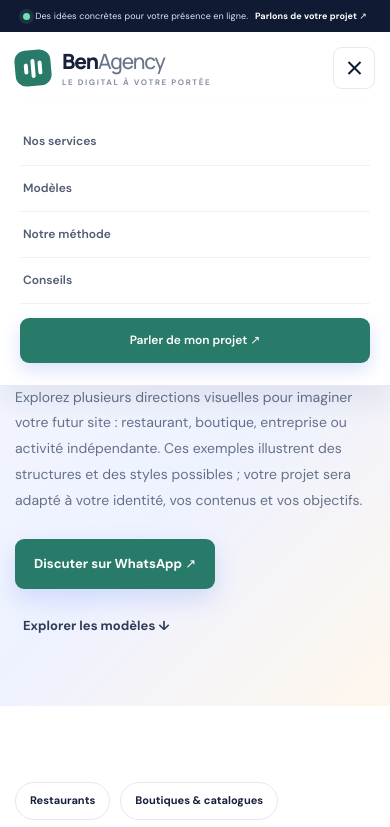
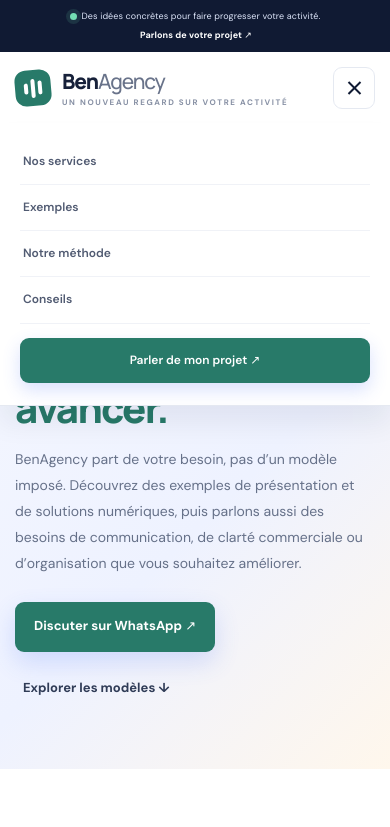
Before and after one commit to e7470701-ops/BenAgency, a plain HTML site: page modeles.html in a window 390 px wide. Both pictures are taken after a click on the button "Ouvrir le menu". Shown: the top 827 px of the page. Drawn offline with Linux system fonts and the light colour scheme.

Commit message:
Audit BenAgency : alignement de la vision
Clarifier le positionnement, les services et les éléments de confiance du site.

```diff
--- a/modeles.html
+++ b/modeles.html
@@ -2,24 +2,24 @@
 <html lang="fr">
 <head>
 <meta charset="utf-8"><meta name="viewport" content="width=device-width, initial-scale=1"><meta name="theme-color" content="#101a33">
-<meta name="description" content="Découvrez les modèles de sites BenAgency pour restaurants, boutiques, entreprises et professionnels au Bénin. Chaque site est personnalisé selon votre activité.">
-<title>Modèles de sites web | BenAgency</title>
+<meta name="description" content="Découvrez des exemples BenAgency : communication, présentation d’activité et outils numériques adaptés aux besoins des entreprises.">
+<title>Exemples de solutions | BenAgency</title>
 <link rel="preconnect" href="https://fonts.googleapis.com"><link rel="preconnect" href="https://fonts.gstatic.com" crossorigin>
 <link href="https://fonts.googleapis.com/css2?family=DM+Sans:wght@400;500;600;700&family=Manrope:wght@400;500;600;700;800&display=swap" rel="stylesheet">
 <link rel="stylesheet" href="styles.css"><script src="script.js" defer></script>
 </head>
 <body>
 <a class="skip-link" href="#contenu">Aller au contenu</a>
-<div class="announcement"><span class="announcement-dot"></span> Des idées concrètes pour votre présence en ligne. <a href="index.html#contact">Parlons de votre projet ↗</a></div>
+<div class="announcement"><span class="announcement-dot"></span> Des idées concrètes pour faire progresser votre activité. <a href="index.html#contact">Parlons de votre projet ↗</a></div>
 <header class="site-header"><div class="container nav-wrap">
-<a class="brand" href="index.html" aria-label="BenAgency, accueil"><span class="brand-mark"><span></span><span></span><span></span></span><span>Ben<span class="brand-light">Agency</span><small>LE DIGITAL À VOTRE PORTÉE</small></span></a>
+<a class="brand" href="index.html" aria-label="BenAgency, accueil"><span class="brand-mark"><span></span><span></span><span></span></span><span>Ben<span class="brand-light">Agency</span><small>UN NOUVEAU REGARD SUR VOTRE ACTIVITÉ</small></span></a>
 <button class="menu-toggle" aria-expanded="false" aria-controls="main-nav" aria-label="Ouvrir le menu"><span></span><span></span></button>
-<nav id="main-nav" class="main-nav" aria-label="Navigation principale"><a href="index.html#services">Nos services</a><a href="modeles.html" aria-current="page">Modèles</a><a href="index.html#methode">Notre méthode</a><a href="conseils.html">Conseils</a><a class="nav-cta" href="index.html#contact">Parler de mon projet ↗</a></nav>
+<nav id="main-nav" class="main-nav" aria-label="Navigation principale"><a href="index.html#services">Nos services</a><a href="modeles.html" aria-current="page">Exemples</a><a href="index.html#methode">Notre méthode</a><a href="conseils.html">Conseils</a><a class="nav-cta" href="index.html#contact">Parler de mon projet ↗</a></nav>
 </div></header>
 <main id="contenu">
-<section class="inner-hero"><div class="container"><div class="breadcrumb"><a href="index.html">Accueil</a> / Modèles de sites</div><div class="eyebrow"><span class="eyebrow-line"></span> GALERIE D'INSPIRATION</div><h1>Votre activité mérite un site <span>qui lui ressemble.</span></h1><p>Explorez plusieurs directions visuelles pour imaginer votre futur site : restaurant, boutique, entreprise ou activité indépendante. Ces exemples illustrent des structures et des styles possibles ; votre projet sera adapté à votre identité, vos contenus et vos objectifs.</p><div class="page-actions"><a class="button button-primary" href="https://wa.me/2290144396710?text=Bonjour%20BenAgency%20%21%20Je%20souhaite%20d%C3%A9couvrir%20les%20mod%C3%A8les%20de%20sites%20et%20parler%20de%20mon%20projet." target="_blank" rel="noopener noreferrer">Discuter sur WhatsApp ↗</a><a class="button button-quiet" href="#galerie">Explorer les modèles ↓</a></div></div></section>
+<section class="inner-hero"><div class="container"><div class="breadcrumb"><a href="index.html">Accueil</a> / Exemples de solutions</div><div class="eyebrow"><span class="eyebrow-line"></span> GALERIE D'INSPIRATION</div><h1>Des exemples pour imaginer <span>ce qui peut vous faire avancer.</span></h1><p>BenAgency part de votre besoin, pas d’un modèle imposé. Découvrez des exemples de présentation et de solutions numériques, puis parlons aussi des besoins de communication, de clarté commerciale ou d’organisation que vous souhaitez améliorer.</p><div class="page-actions"><a class="button button-primary" href="https://wa.me/2290144396710?text=Bonjour%20BenAgency%20%21%20Je%20souhaite%20d%C3%A9couvrir%20les%20mod%C3%A8les%20de%20sites%20et%20parler%20de%20mon%20projet." target="_blank" rel="noopener noreferrer">Discuter sur WhatsApp ↗</a><a class="button button-quiet" href="#galerie">Explorer les modèles ↓</a></div></div></section>
 <section class="section-pad" id="galerie"><div class="container">
-<div class="model-filter"><a href="#restaurants">Restaurants</a><a href="#commerce">Boutiques & catalogues</a><a href="#entreprise">Entreprises</a><a href="#services-pro">Services & indépendants</a></div>
+<div class="model-filter"><a href="#approche">Notre approche</a><a href="#restaurants">Restauration</a><a href="#commerce">Commerce</a><a href="#entreprise">Entreprises</a><a href="#services-pro">Services</a></div><div class="section-heading" id="approche"><div><div class="eyebrow"><span class="eyebrow-line"></span> AU-DELÀ DU SITE WEB</div><h2>Le bon point de départ, <span>c’est votre besoin.</span></h2></div><p>Nous pouvons vous aider à clarifier une offre, améliorer vos supports de communication, explorer une solution numérique ou structurer une tâche. Nous confirmons ensemble ce qui est pertinent et réalisable avant de nous engager.</p></div>
 <div class="models-grid">
 <article class="model-card" id="restaurants"><div class="model-preview"><img src="https://images.unsplash.com/photo-1517248135467-4c7edcad34c4?auto=format&fit=crop&w=1100&q=85" alt="Ambiance accueillante d'un restaurant" loading="lazy"><div class="model-browser"><div class="model-browser-top"><strong>LA TABLE DU JARDIN</strong><span>MENU　 À PROPOS　 CONTACT</span></div><h3>La fraîcheur à chaque bouchée.</h3><p>Une cuisine généreuse, des produits choisis et un accueil qui donne envie de revenir.</p><span class="mini-cta-label">Découvrir notre menu ↗</span></div><span class="model-chip">CONCEPT RESTAURATION</span></div><div class="model-info"><span class="model-kicker">01 / RESTAURATION</span><h2>Un restaurant qui donne envie avant même d'arriver</h2><p>Un site qui présente votre ambiance, vos spécialités, le menu, les horaires et l'adresse. Les visiteurs peuvent vous écrire pour poser une question, demander une réservation ou préparer une commande selon votre organisation.</p><div class="model-features"><span>Menu illustré</span><span>Horaires & adresse</span><span>Contact WhatsApp</span><span>Galerie photos</span></div><a class="text-link" href="restaurant-demo.html">Voir la démonstration interactive ↗</a><br><a class="text-link" href="https://wa.me/2290144396710?text=Bonjour%20BenAgency%2C%20je%20souhaite%20un%20site%20pour%20mon%20restaurant." target="_blank" rel="noopener noreferrer">Demander un modèle restaurant ↗</a></div></article>
 <article class="model-card" id="commerce"><div class="model-preview"><img src="https://images.unsplash.com/photo-1441986300917-64674bd600d8?auto=format&fit=crop&w=1100&q=85" alt="Boutique de vêtements bien présentée" loading="lazy"><div class="model-browser"><div class="model-browser-top"><strong>ATELIER & STYLE</strong><span>COLLECTIONS　 NOUVEAUTÉS</span></div><h3>Le style, jusque dans les détails.</h3><p>Découvrez les pièces du moment et trouvez facilement ce qui vous correspond.</p><span class="mini-cta-label">Explorer la boutique ↗</span></div><span class="model-chip">CONCEPT COMMERCE</span></div><div class="model-info"><span class="model-kicker">02 / BOUTIQUE & CATALOGUE</span><h2>Vos produits présentés avec soin, accessibles à tout moment</h2><p>Une page ou un catalogue pour montrer vos articles, leurs photos, leurs descriptions, leurs prix et leurs variantes. Le client explore votre sélection puis vous contacte directement pour vérifier la disponibilité ou commander.</p><div class="model-features"><span>Catalogue produits</span><span>Photos & prix</span><span>Commande WhatsApp</span><span>Catégories</span></div><a class="text-link" href="boutique-demo.html">Voir la boutique de démonstration ↗</a><br><a class="text-link" href="https://wa.me/2290144396710?text=Bonjour%20BenAgency%2C%20je%20souhaite%20un%20catalogue%20en%20ligne%20pour%20mes%20produits." target="_blank" rel="noopener noreferrer">Demander un modèle boutique ↗</a></div></article>
--- a/script.js
+++ b/script.js
@@ -1,7 +1,7 @@
 (function () {
   "use strict";
-  // Add the official WhatsApp number here in international format, digits only.
-  // Example format: 229XXXXXXXX. Keep empty until BenAgency confirms its number.
+  // Numéro actuellement configuré dans le site ; à confirmer avant toute campagne publique.
+  // Format international, chiffres uniquement (indicatif Bénin : 229).
   var WHATSAPP_NUMBER = "2290144396710";
   var menuButton = document.querySelector(".menu-toggle");
   var nav = document.querySelector(".main-nav");
```
Also changed, not shown: conseils.html (+2 -2 lines), index.html (+5 -5 lines), 1 other file.
